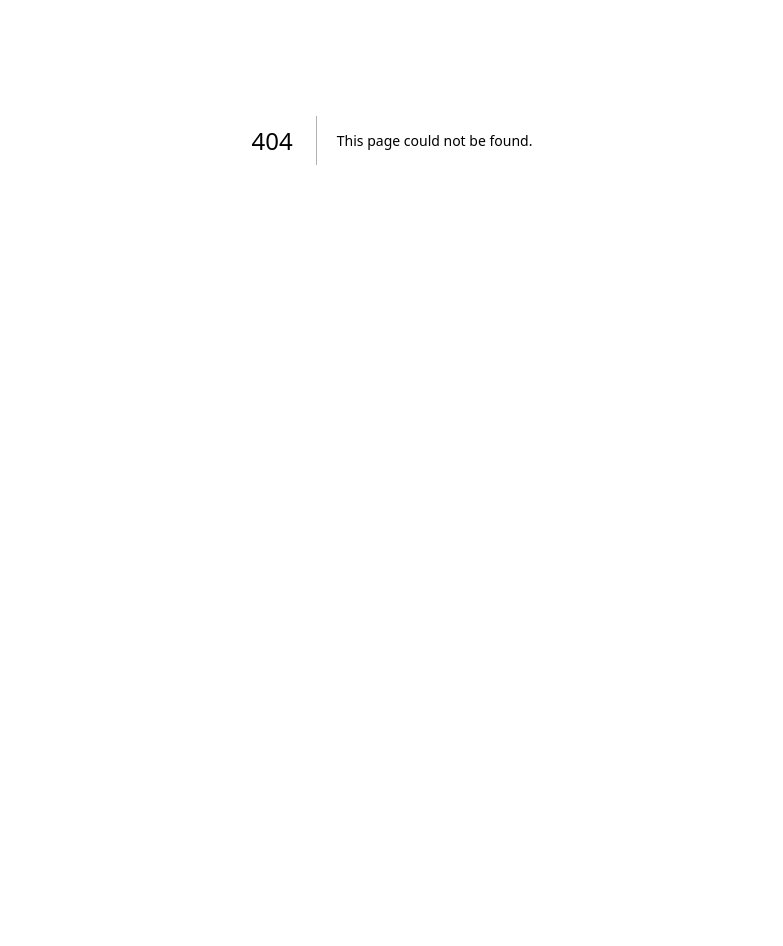
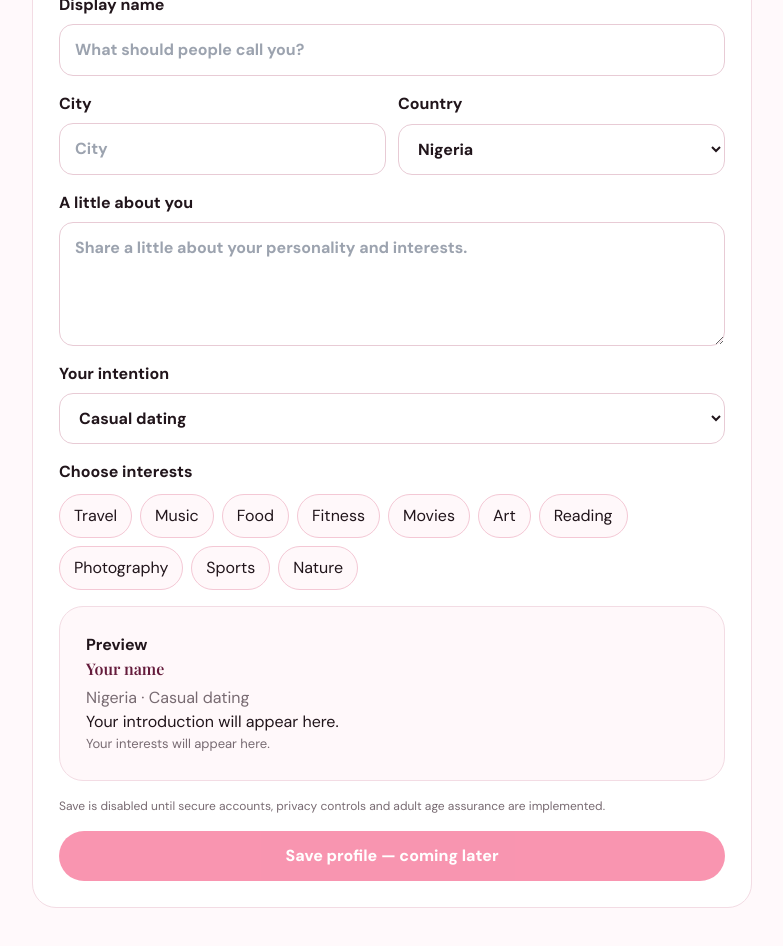
Before and after one commit to pullofficial/Pull, a Next.js app: page /profile in a window 1280 px wide. Before the commit this address had no page. Shown: the part 260-1206 px from the top of the page, without its empty margins (248-1031 px from the left). Before the commit the page ends 800 px from the top, so only its background shows below. Built offline with nearby package versions, Linux system fonts and the light colour scheme.

Commit message:
Build discovery and profile preview foundation

```diff
--- /dev/null
+++ b/app/profile/page.tsx
@@ -0,0 +1,18 @@
+"use client";
+
+import { useState } from "react";
+export default function ProfilePage(){
+ const [name,setName]=useState(""); const [city,setCity]=useState(""); const [country,setCountry]=useState("Nigeria"); const [bio,setBio]=useState(""); const [intent,setIntent]=useState("Casual dating"); const [interests,setInterests]=useState<string[]>([]);
+ const choices=["Travel","Music","Food","Fitness","Movies","Art","Reading","Photography","Sports","Nature"];
+ return <main className="container" style={{maxWidth:720,padding:"42px 0 70px"}}><a href="/discover">← Back to discovery</a><div className="feature" style={{marginTop:22}}><span className="pill" style={{color:"#a12b53",fontWeight:800}}>PROFILE BUILDER · PREVIEW</span><h1 className="serif" style={{fontSize:44,color:"#641b3b"}}>Create your introduction.</h1><p className="muted">This is a local preview only. Your details are not saved or sent anywhere.</p>
+ <div style={{display:"grid",gap:16,marginTop:24}}>
+  <label style={{display:"grid",gap:7,fontWeight:700}}>Display name<input className="field" value={name} onChange={e=>setName(e.target.value)} maxLength={40} placeholder="What should people call you?"/></label>
+  <div style={{display:"grid",gridTemplateColumns:"1fr 1fr",gap:12}}><label style={{display:"grid",gap:7,fontWeight:700}}>City<input className="field" value={city} onChange={e=>setCity(e.target.value)} placeholder="City"/></label><label style={{display:"grid",gap:7,fontWeight:700}}>Country<select className="field" value={country} onChange={e=>setCountry(e.target.value)}>{["Nigeria","United States","United Kingdom","Canada","Germany","France","Portugal","Spain","Netherlands","Australia","South Africa"].map(c=><option key={c}>{c}</option>)}</select></label></div>
+  <label style={{display:"grid",gap:7,fontWeight:700}}>A little about you<textarea className="field" rows={4} maxLength={300} value={bio} onChange={e=>setBio(e.target.value)} placeholder="Share a little about your personality and interests."/></label>
+  <label style={{display:"grid",gap:7,fontWeight:700}}>Your intention<select className="field" value={intent} onChange={e=>setIntent(e.target.value)}><option>Casual dating</option><option>Meet new people</option><option>Meaningful connection</option></select></label>
+  <div><strong>Choose interests</strong><div style={{display:"flex",gap:8,flexWrap:"wrap",marginTop:10}}>{choices.map(c=><button key={c} type="button" onClick={()=>setInterests(v=>v.includes(c)?v.filter(x=>x!==c):[...v,c])} className="pill" style={{cursor:"pointer",borderColor:interests.includes(c)?"#f43f70":"#f4c8d5",background:interests.includes(c)?"#ffe6ed":"#fff8fa"}}>{interests.includes(c)?"✓ ":""}{c}</button>)}</div></div>
+  <div className="feature" style={{background:"#fff8fa"}}><strong>Preview</strong><h2 className="serif" style={{color:"#641b3b",marginBottom:5}}>{name||"Your name"}{city?", "+city:""}</h2><p className="muted">{country} · {intent}</p><p>{bio||"Your introduction will appear here."}</p><p className="muted" style={{fontSize:13}}>{interests.join(" · ")||"Your interests will appear here."}</p></div>
+  <p className="muted" style={{fontSize:12}}>Save is disabled until secure accounts, privacy controls and adult age assurance are implemented.</p>
+  <button className="btn btn-primary" disabled style={{opacity:.55}}>Save profile — coming later</button>
+ </div></div></main>
+}
```
